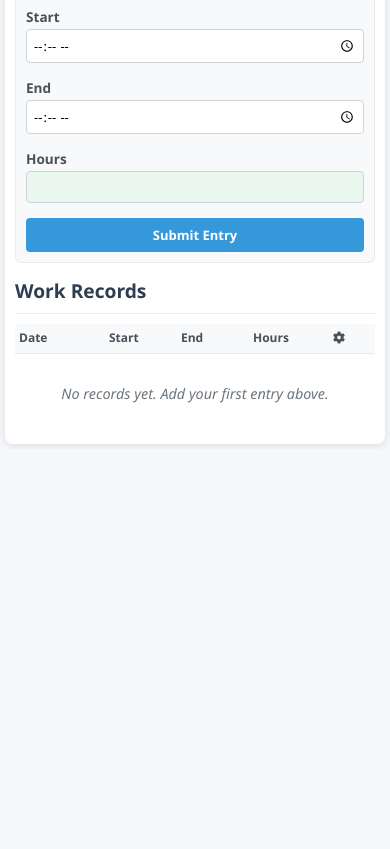
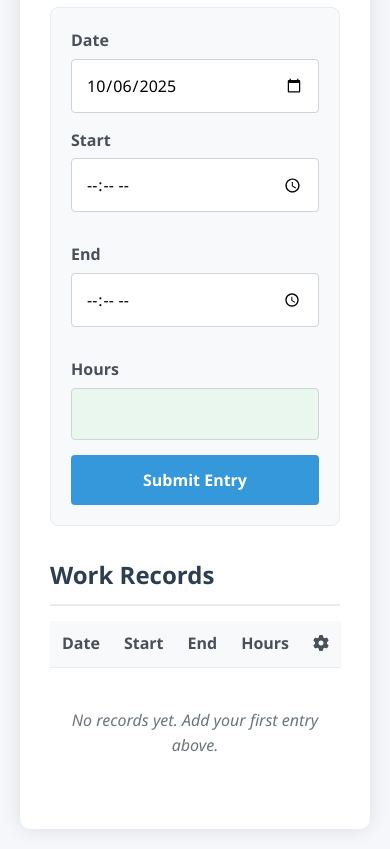
Before and after one commit to khuahn/timelog, a plain HTML site: page index.html in a window 390 px wide. Shown: the part 124-973 px from the top of the page. Before the commit the page ends 844 px from the top, so only its background shows below. Drawn offline with Linux system fonts and the light colour scheme.

Commit message:
Update index.html

```diff
--- a/index.html
+++ b/index.html
@@ -16,61 +16,57 @@
         body {
             background-color: #f5f7fa;
             color: #333;
-            line-height: 1.4;
-            padding: 10px;
-            font-size: 14px;
+            line-height: 1.6;
+            padding: 20px;
         }
 
         .container {
-            max-width: 100%;
+            max-width: 1000px;
             margin: 0 auto;
             background-color: white;
-            border-radius: 8px;
-            box-shadow: 0 2px 10px rgba(0, 0, 0, 0.1);
-            padding: 15px;
-            overflow: hidden;
+            border-radius: 10px;
+            box-shadow: 0 0 20px rgba(0, 0, 0, 0.1);
+            padding: 30px;
         }
 
         h1 {
             text-align: center;
-            margin-bottom: 15px;
+            margin-bottom: 30px;
             color: #2c3e50;
-            font-size: 1.5rem;
         }
 
         .input-section {
             background-color: #f8f9fa;
-            padding: 15px;
-            border-radius: 6px;
-            margin-bottom: 15px;
+            padding: 20px;
+            border-radius: 8px;
+            margin-bottom: 30px;
             border: 1px solid #e9ecef;
         }
 
         .form-group {
-            margin-bottom: 10px;
+            margin-bottom: 15px;
         }
 
         label {
             display: block;
-            margin-bottom: 3px;
+            margin-bottom: 5px;
             font-weight: 600;
             color: #495057;
-            font-size: 0.85rem;
         }
 
         input[type="date"],
         input[type="time"],
         input[type="text"] {
             width: 100%;
-            padding: 8px;
+            padding: 12px;
             border: 1px solid #ced4da;
             border-radius: 4px;
-            font-size: 14px;
+            font-size: 16px;
         }
 
         .time-inputs {
             display: flex;
-            gap: 8px;
+            gap: 15px;
         }
 
         .time-inputs > div {
@@ -86,14 +82,13 @@
             background-color: #3498db;
             color: white;
             border: none;
-            padding: 10px;
-            font-size: 14px;
+            padding: 12px 20px;
+            font-size: 16px;
             border-radius: 4px;
             cursor: pointer;
             transition: background-color 0.3s;
             width: 100%;
             font-weight: 600;
-            margin-top: 5px;
         }
 
         .btn:hover {
@@ -109,34 +104,28 @@
         }
 
         .records-section h2 {
-            margin-bottom: 10px;
+            margin-bottom: 15px;
             color: #2c3e50;
-            border-bottom: 1px solid #e9ecef;
-            padding-bottom: 8px;
-            font-size: 1.2rem;
+            border-bottom: 2px solid #e9ecef;
+            padding-bottom: 10px;
         }
 
         table {
             width: 100%;
             border-collapse: collapse;
-            margin-bottom: 15px;
-            table-layout: fixed;
+            margin-bottom: 20px;
         }
 
         th, td {
-            padding: 8px 6px;
+            padding: 12px 15px;
             text-align: left;
             border-bottom: 1px solid #e9ecef;
-            overflow: hidden;
-            text-overflow: ellipsis;
-            white-space: nowrap;
         }
 
         th {
             background-color: #f8f9fa;
             font-weight: 600;
             color: #495057;
-            font-size: 0.8rem;
         }
 
         tr:last-child td {
@@ -144,15 +133,15 @@
         }
 
         .actions-cell {
-            width: 60px;
-            text-align: center;
+            display: flex;
+            gap: 10px;
         }
 
         .action-icon {
             cursor: pointer;
-            font-size: 16px;
+            font-size: 18px;
             transition: color 0.3s;
-            margin: 0 3px;
+            padding: 5px;
         }
 
         .edit-icon {
@@ -174,19 +163,19 @@
         .pagination {
             display: flex;
             justify-content: center;
-            margin-top: 15px;
-            flex-wrap: wrap;
+            margin-top: 20px;
         }
 
         .pagination button {
             background-color: #6c757d;
             color: white;
             border: none;
-            padding: 6px 10px;
-            margin: 2px;
+            padding: 8px 15px;
+            margin: 0 5px;
             border-radius: 4px;
             cursor: pointer;
-            font-size: 0.8rem;
+            min-width: 44px;
+            min-height: 44px;
         }
 
         .pagination button.active {
@@ -199,71 +188,50 @@
 
         .no-records {
             text-align: center;
-            padding: 15px;
+            padding: 20px;
             color: #6c757d;
             font-style: italic;
-            font-size: 0.9rem;
         }
 
-        /* Mobile-specific adjustments */
-        @media (max-width: 480px) {
-            body {
-                padding: 5px;
-                font-size: 13px;
-            }
-
-            .container {
-                padding: 10px;
-            }
-
-            h1 {
-                font-size: 1.3rem;
-                margin-bottom: 10px;
-            }
-
-            .input-section {
-                padding: 10px;
-            }
-
+        @media (max-width: 768px) {
             .time-inputs {
                 flex-direction: column;
-                gap: 5px;
+                gap: 15px;
             }
 
             th, td {
-                padding: 6px 4px;
-                font-size: 0.75rem;
+                padding: 10px 12px;
             }
 
             .actions-cell {
-                width: 50px;
+                flex-direction: row;
+                gap: 15px;
             }
 
             .action-icon {
-                font-size: 14px;
+                font-size: 20px;
+                padding: 8px;
             }
 
+            /* Ensure touch-friendly targets on mobile */
             input[type="date"],
             input[type="time"],
             input[type="text"] {
-                padding: 6px;
-                font-size: 13px;
+                padding: 14px;
+                font-size: 16px; /* Prevents zoom on iOS */
             }
 
             .btn {
-                padding: 8px;
-                font-size: 13px;
+                padding: 14px 20px;
+                min-height: 50px;
             }
-        }
 
-        /* Ensure no horizontal scrolling */
-        html, body {
-            max-width: 100%;
-            overflow-x: hidden;
-        }
-
-        .container, table {
-            max-width: 100%;
+            .pagination button {
+                padding: 12px 16px;
+                margin: 0 3px;
+                min-width: 50px;
+                min-height: 50px;
+            }
         }
     </style>
 </head>
@@ -303,11 +271,11 @@
                 <table id="records-table">
                     <thead>
                         <tr>
-                            <th style="width: 25%">Date</th>
-                            <th style="width: 20%">Start</th>
-                            <th style="width: 20%">End</th>
-                            <th style="width: 15%">Hours</th>
-                            <th style="width: 20%" class="actions-cell"><i class="fas fa-cog"></i></th>
+                            <th>Date</th>
+                            <th>Start</th>
+                            <th>End</th>
+                            <th>Hours</th>
+                            <th><i class="fas fa-cog"></i></th>
                         </tr>
                     </thead>
                     <tbody id="records-body">
@@ -325,4 +293,4 @@
 
     <script src="script.js"></script>
 </body>
-    </html>
+</html>
```
